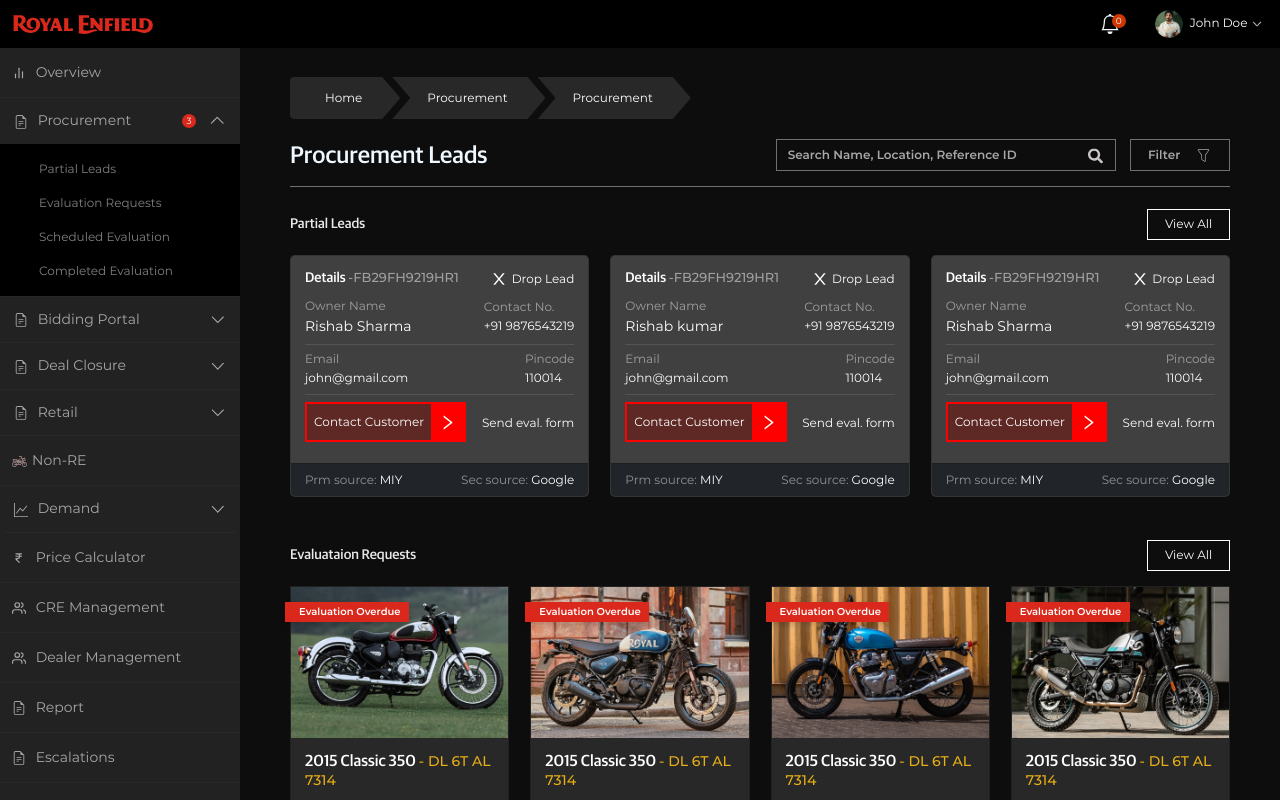
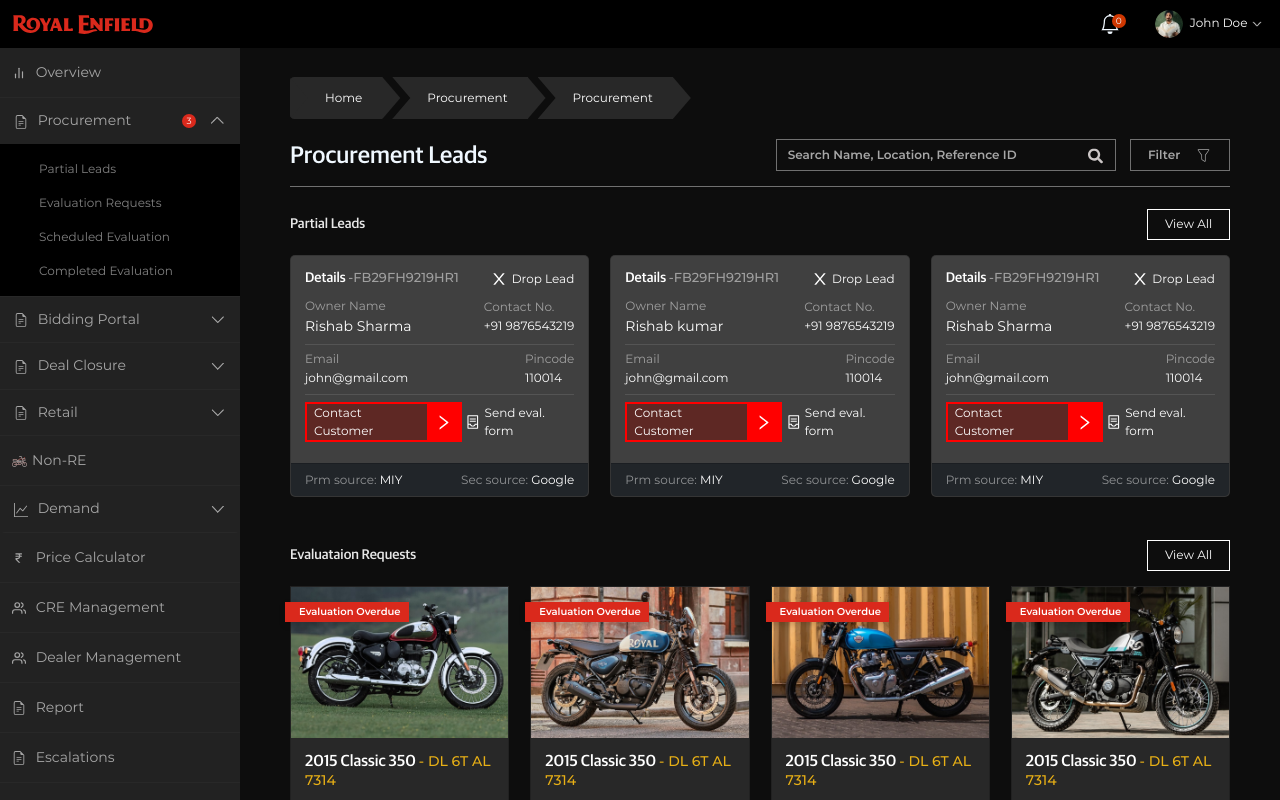
Before and after one commit to nakulsharma95/re-vintage-dashboard-dummy, a Next.js app: page /procurement in a window 1280 px wide. Shown: the top 800 px of the page. Built offline with nearby package versions, Linux system fonts and the light colour scheme.

Commit message:
fix: Ui icon in procument

```diff
--- a/components/procurements/detailCard/index.jsx
+++ b/components/procurements/detailCard/index.jsx
@@ -1,6 +1,6 @@
 import Card from 'react-bootstrap/Card';
 import { Row, Col } from 'react-bootstrap';
-import { AiOutlineRight, AiOutlineClose } from 'react-icons/ai';
+import { AiOutlineRight, AiOutlineClose, AiOutlineContainer } from 'react-icons/ai';
 import ViewAll from '../../common/viewAllHeader';
 import styles from './style.module.scss';
 
@@ -79,7 +79,7 @@ export default function DetailCard() {
                         </span>
                       </div>
                       <div className={`${styles.detailSendForm} text-white`}>
-                        <i className="fa-regular fa-calendar me-2" />
+                        <AiOutlineContainer className='mx-1' size={16}/>
                         <span>Send eval. form</span>
                       </div>
                     </div>
--- a/components/procurements/detailCard/style.module.scss
+++ b/components/procurements/detailCard/style.module.scss
@@ -80,6 +80,8 @@
   }
 
   .detailSendForm {
+    display: flex;
+    align-items: center;
     span {
       font-size: 12px;
     }
```
